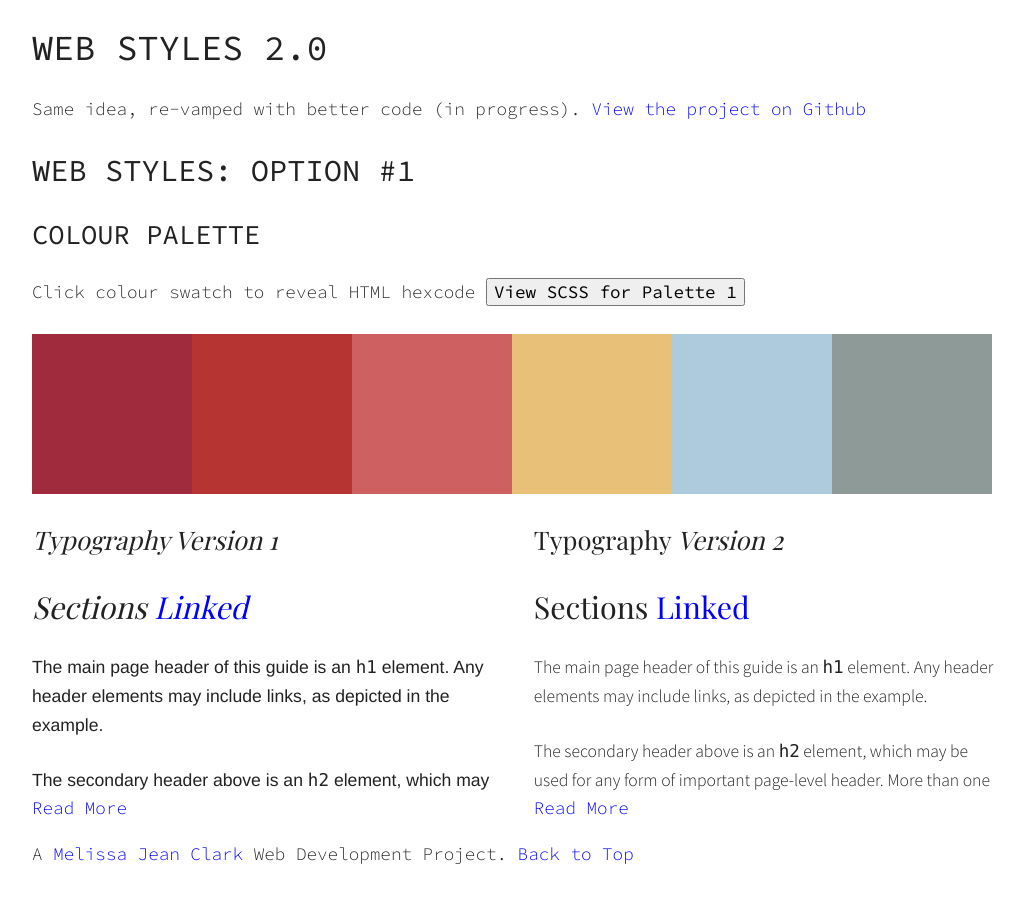
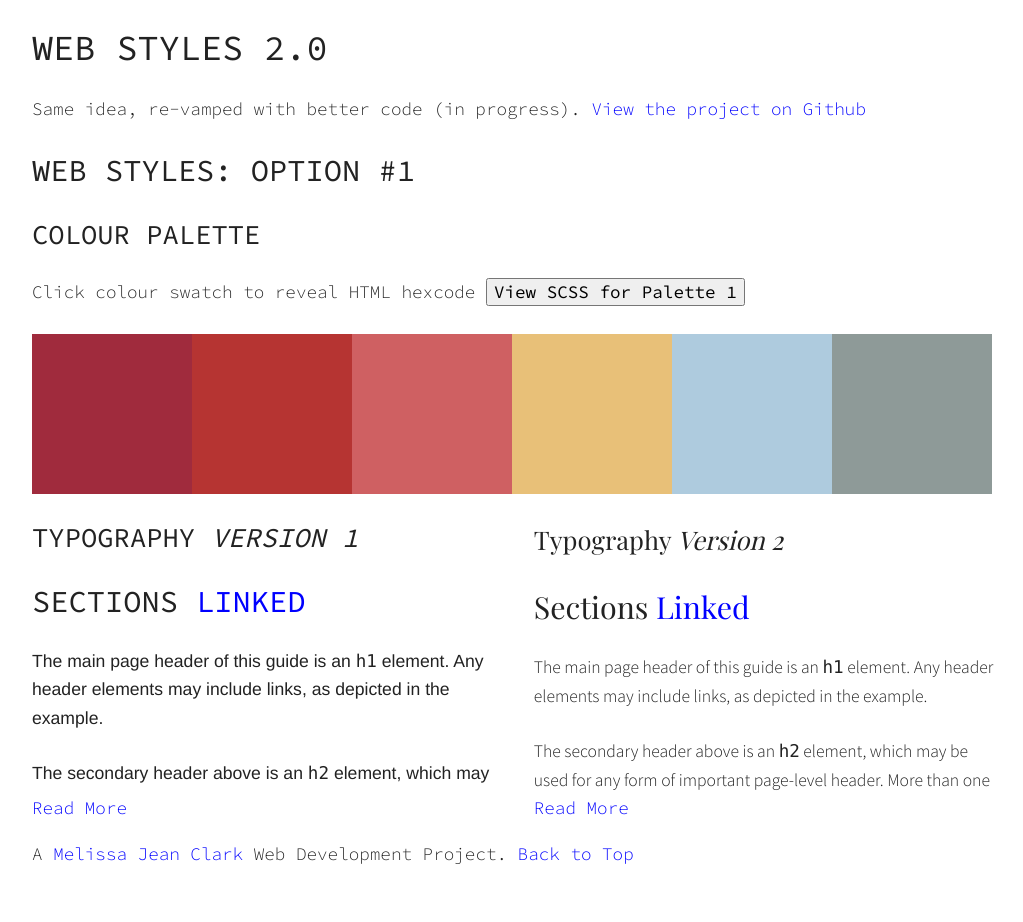
Before and after one commit to melissajclark/webstyles, a website: page index.html in a window 1280 px wide. Shown: the whole page, without its empty margins (96-1119 px from the left). Drawn offline with nearby package versions, Linux system fonts and the light colour scheme; files that its build step writes are made by us from their sources; a web font is replaced by a local one.

Commit message:
reduced line-heights

```diff
--- a/scss/modules/webstyles/_bodyStyles1.scss
+++ b/scss/modules/webstyles/_bodyStyles1.scss
@@ -73,23 +73,23 @@ font:{
 
 	/* Headings */
 	h1,h2,h3,h4,h5,h6 {
-		@include bodyStyles1-heading-font;
+		@include heading-font;
 		clear: both;
 	}
 	h1 {
-		font-size:2.7rem;
+		font-size:2.2rem;
 		line-height:3rem;
 	}
 
 	h2 {
 		font-size:1.9rem;
-		line-height: 2.7rem;
+		line-height: 2.5rem;
 
 	}
 
 	h3 {
-		font-size: 1.6rem;
-		line-height: 2.5rem;
+		font-size: 1.7rem;
+		line-height: 2.1rem;
 	}
 	h4 {
 		font-size:1.5rem;
```
